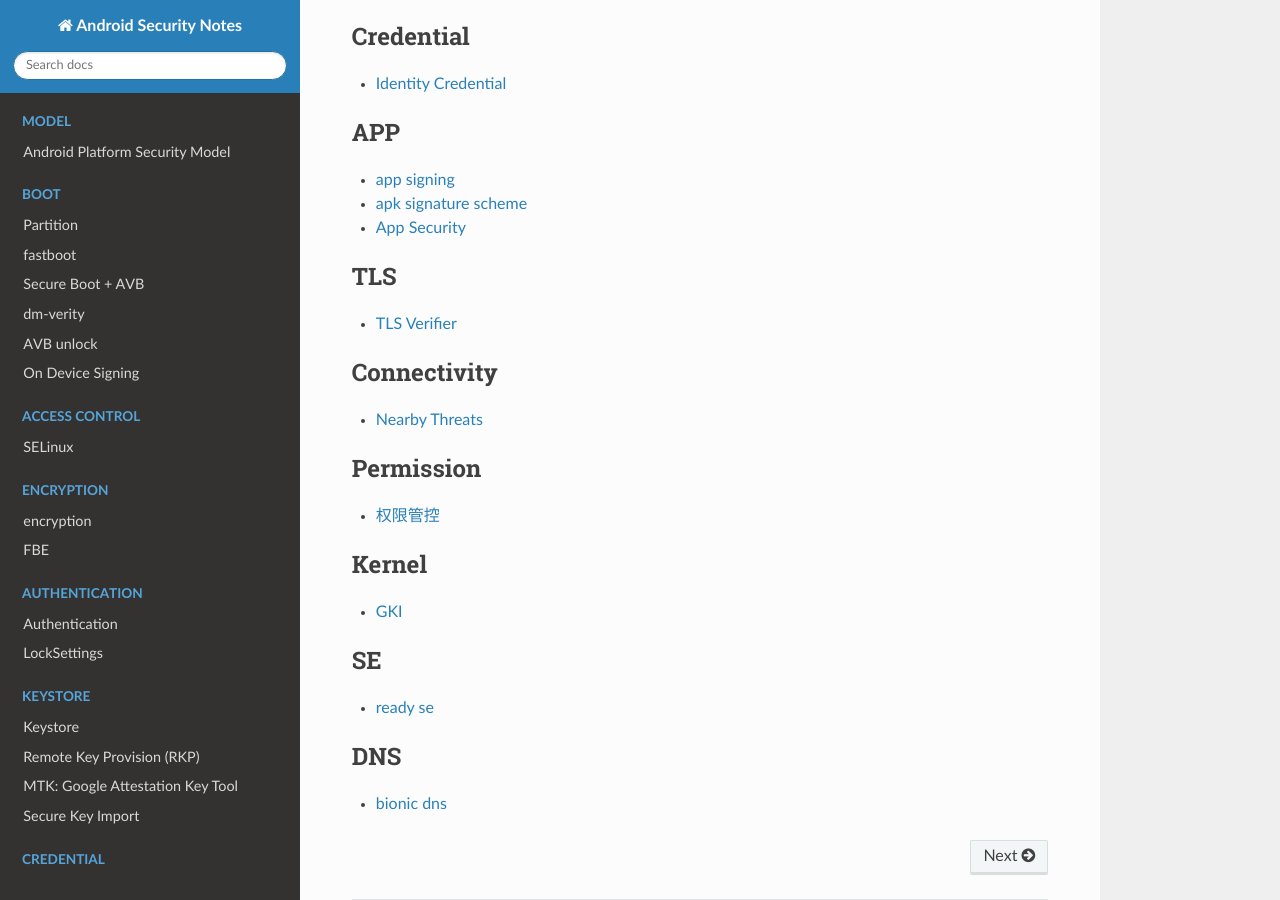
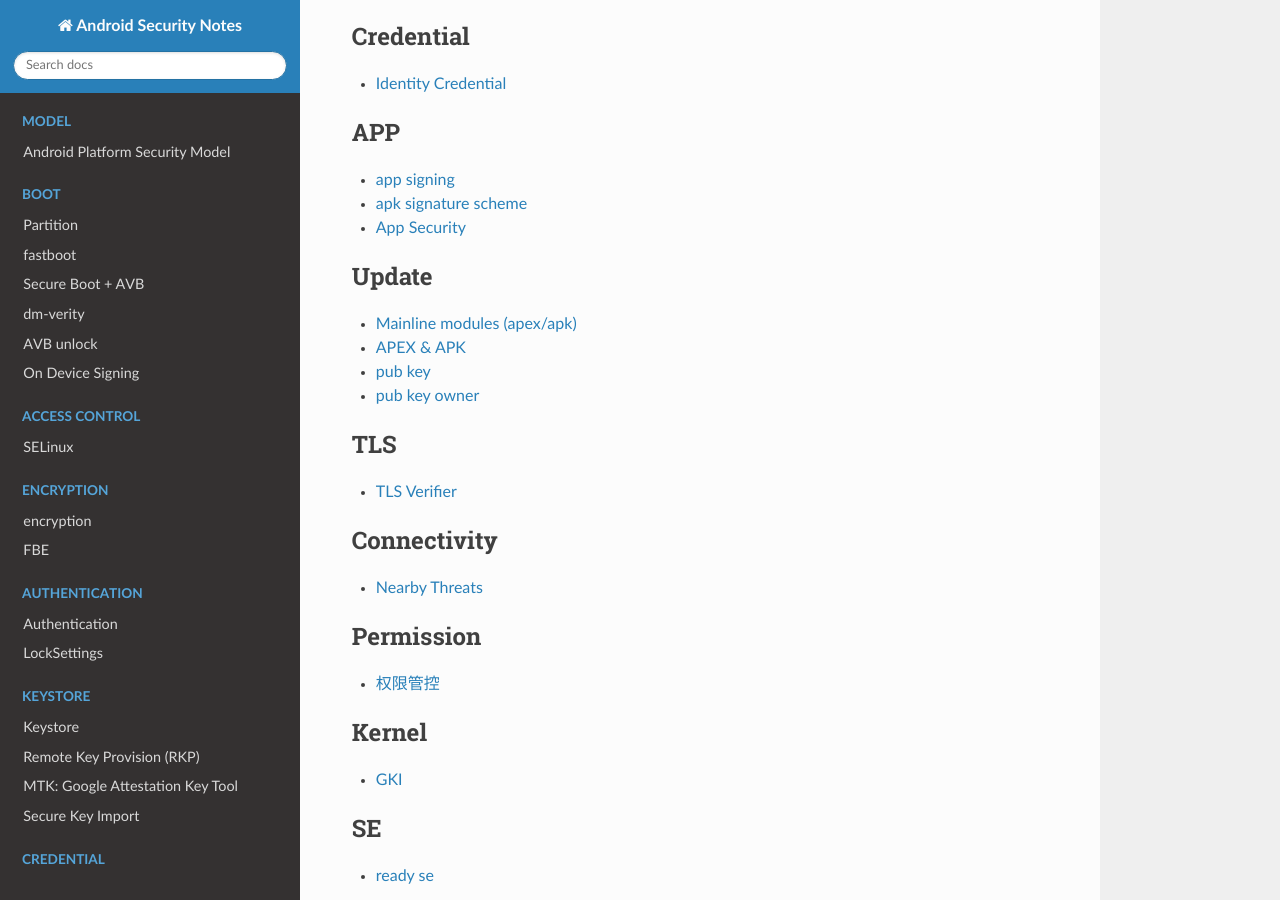
Before and after one commit to abbypan/android-security-notes, a Sphinx documentation site: the page built from docs/source/index.rst, in a window 1280 px wide and 900 px high, scrolled down 1120 px. Built offline with Sphinx 7.4.7 and the Read the Docs theme 3.1.0, drawn with Linux system fonts in a browser that asks for light colours; some of the changed lines change nothing that is shown.

Commit message:
mainline

```diff
--- a/docs/source/index.rst
+++ b/docs/source/index.rst
@@ -79,6 +79,13 @@ Android安全笔记
 
 .. toctree::
    :maxdepth: 1
+   :caption: Update
+
+   update/mainline-module
+
+
+.. toctree::
+   :maxdepth: 1
    :caption: TLS
 
    tls/verifier
--- /dev/null
+++ b/docs/source/update/mainline-module.rst
@@ -0,0 +1,31 @@
+Mainline modules (apex/apk)
+-------------------------------------------
+
+Mainline module: 可通过google play store独立升级的module，不用走ota
+
+intall dir: /data/app/
+
+开机时可安全校验并使用/data/app下较新版本的module，而非system partition下的旧版module
+
+APEX & APK
+-------------
+
+APEX mainline module 针对 system core lib
+
+APK mainline module 针对 system service
+
+
+pub key
+---------
+
+apex pub key: /system/apex/apexkeys.txt
+
+apk pub key: /system/etc/security/otacerts.zip
+
+
+pub key owner
+------------------
+
+除google mainline module之外，oem也可以发布自身的mainline module
+
+对应不同的pub key
```
